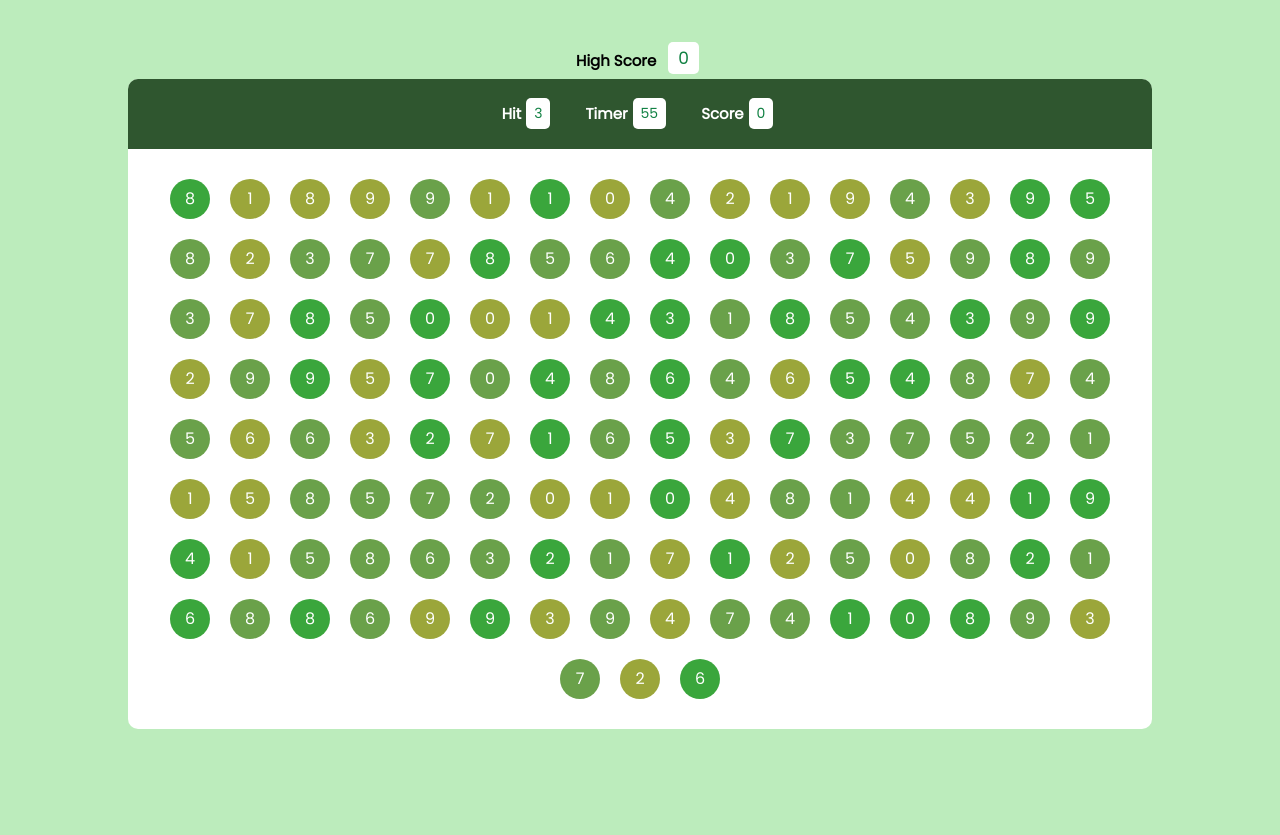
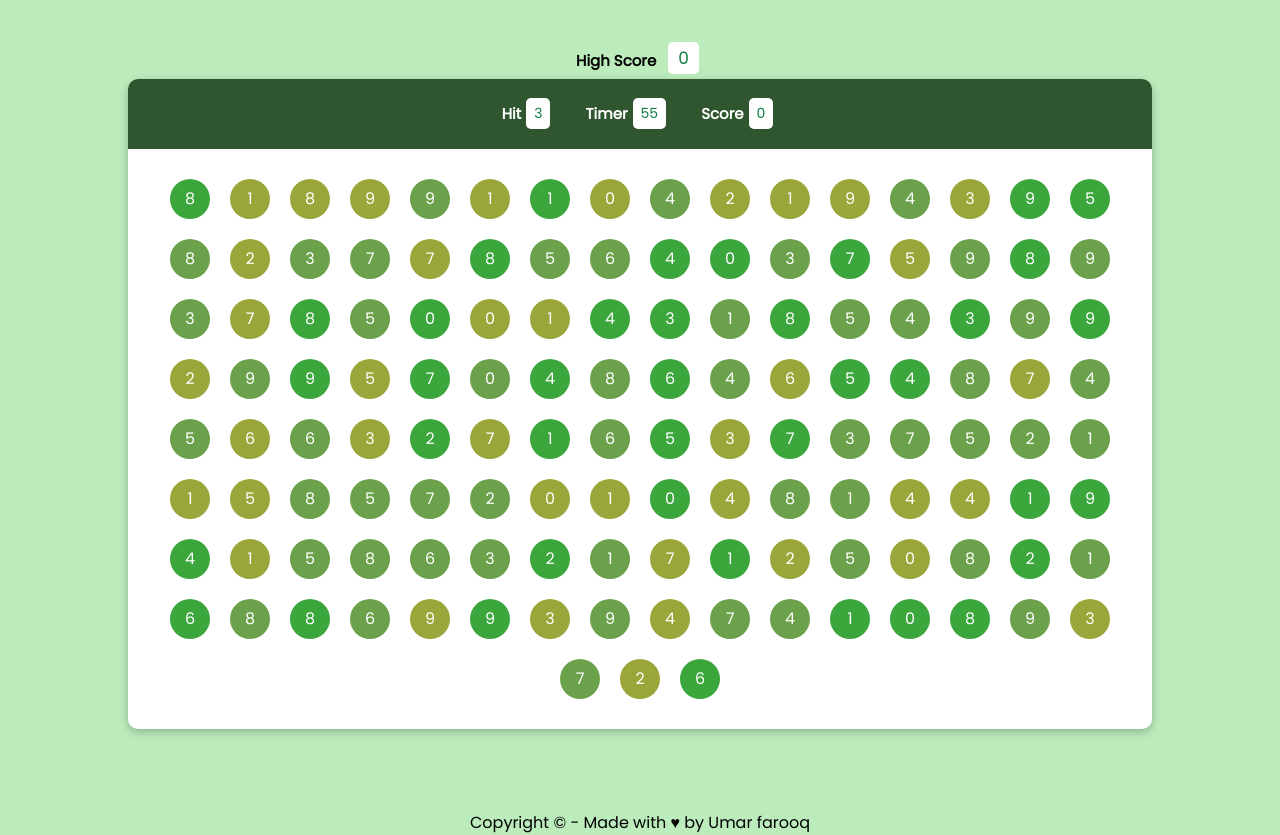
Before and after one commit to Farooq7234/Bubble_Game, a plain HTML site: page index.html in a window 1280 px wide. Before the commit the page ends 810 px from the top, so only its background shows below. Drawn offline with Linux system fonts and the light colour scheme.

Commit message:
footer added

```diff
--- a/index.html
+++ b/index.html
@@ -32,6 +32,9 @@
       </div>
     </div>
   </div>
+  <footer>
+    Copyright &copy; - Made with ♥ by Umar farooq
+  </footer>
 
   <script src="script.js"></script>
 </body>
--- a/style.css
+++ b/style.css
@@ -7,7 +7,7 @@
 }
 
 body{
-  overflow: hidden;
+  overflow-x: hidden;
   background-color: rgba(143, 223, 143, 0.594);
 }
 
@@ -32,7 +32,7 @@ body{
   width: 80vw;
   border-radius: 10px;
   margin-bottom: 50px;
-
+  box-shadow: rgba(0, 0, 0, 0.24) 0px 3px 8px;
 }
 
 .ptop{
@@ -117,3 +117,7 @@ body{
 .blue{
   background-color: #3AA63C;
 }
+
+footer{
+  text-align: center;
+}
```
